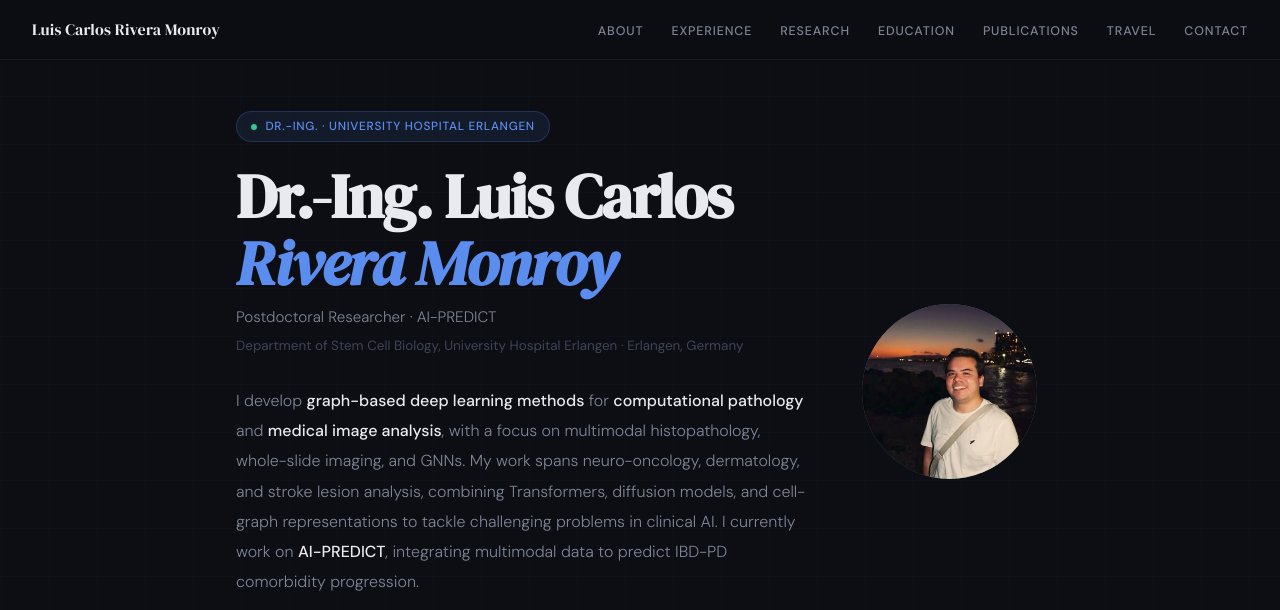
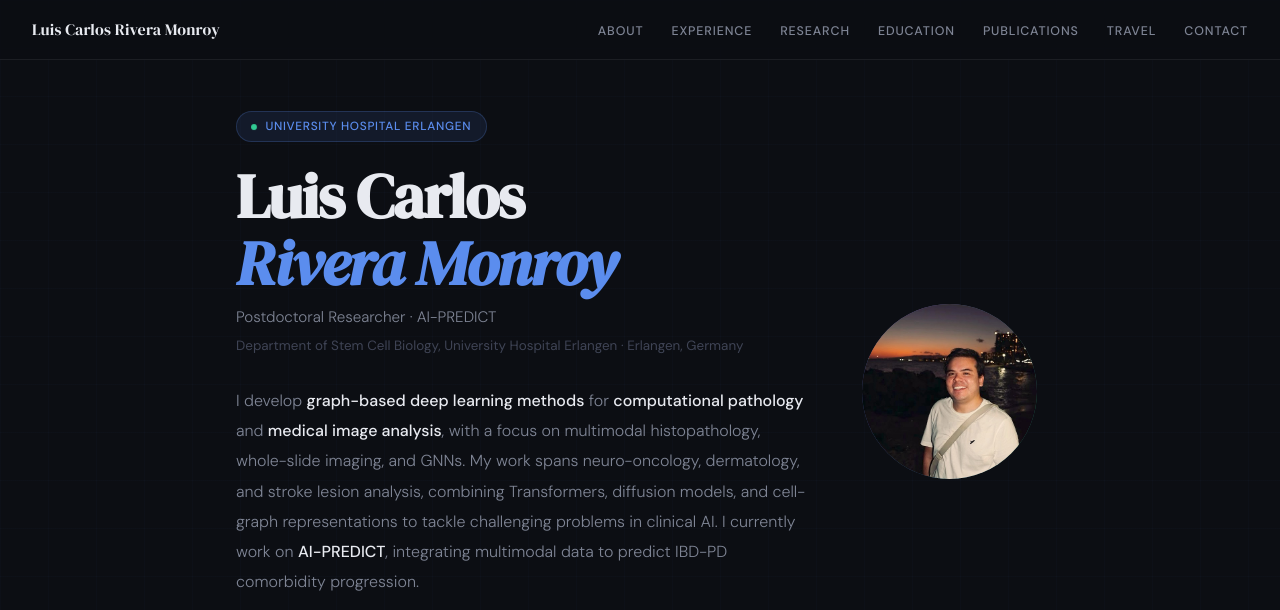
Before and after one commit to luiscarm9/luiscarm9.github.io, a plain HTML site: page index.html in a window 1280 px wide. Shown: the top 610 px of the page. Drawn offline with nearby package versions, Linux system fonts and the light colour scheme; no server answers.

Commit message:
title removal

```diff
--- a/index.html
+++ b/index.html
@@ -3,8 +3,8 @@
 <head>
   <meta charset="UTF-8" />
   <meta name="viewport" content="width=device-width, initial-scale=1.0" />
-  <title>Dr.-Ing. Luis Carlos Rivera Monroy | Medical AI Researcher</title>
-  <meta name="description" content="Dr.-Ing., FAU Erlangen-Nuremberg, specializing in computational pathology, graph neural networks, and medical image analysis." />
+  <title>Luis Carlos Rivera Monroy | Medical AI Researcher</title>
+  <meta name="description" content="FAU Erlangen-Nuremberg, specializing in computational pathology, graph neural networks, and medical image analysis." />
   <meta name="keywords" content="digital pathology, medical imaging, brain tumor segmentation, graph neural networks, MICCAI, deep learning, FAU Erlangen" />
 
   <script defer src="https://static.cloudflareinsights.com/beacon.min.js" data-cf-beacon='{"token": "07e5b39f3a9a49d7b7efcf95ca1fd04b"}'></script>
@@ -180,8 +180,8 @@
   <div class="wrap">
     <div class="hero-grid">
       <div>
-        <div class="badge"><span class="dot"></span>Dr.-Ing. · University Hospital Erlangen</div>
-        <h1 class="hn">Dr.-Ing. Luis Carlos<br><em>Rivera Monroy</em></h1>
+        <div class="badge"><span class="dot"></span>University Hospital Erlangen</div>
+        <h1 class="hn">Luis Carlos<br><em>Rivera Monroy</em></h1>
         <p class="pos">Postdoctoral Researcher · AI-PREDICT</p>
         <p class="affil">Department of Stem Cell Biology, University Hospital Erlangen · Erlangen, Germany</p>
         <p class="bio">
```
